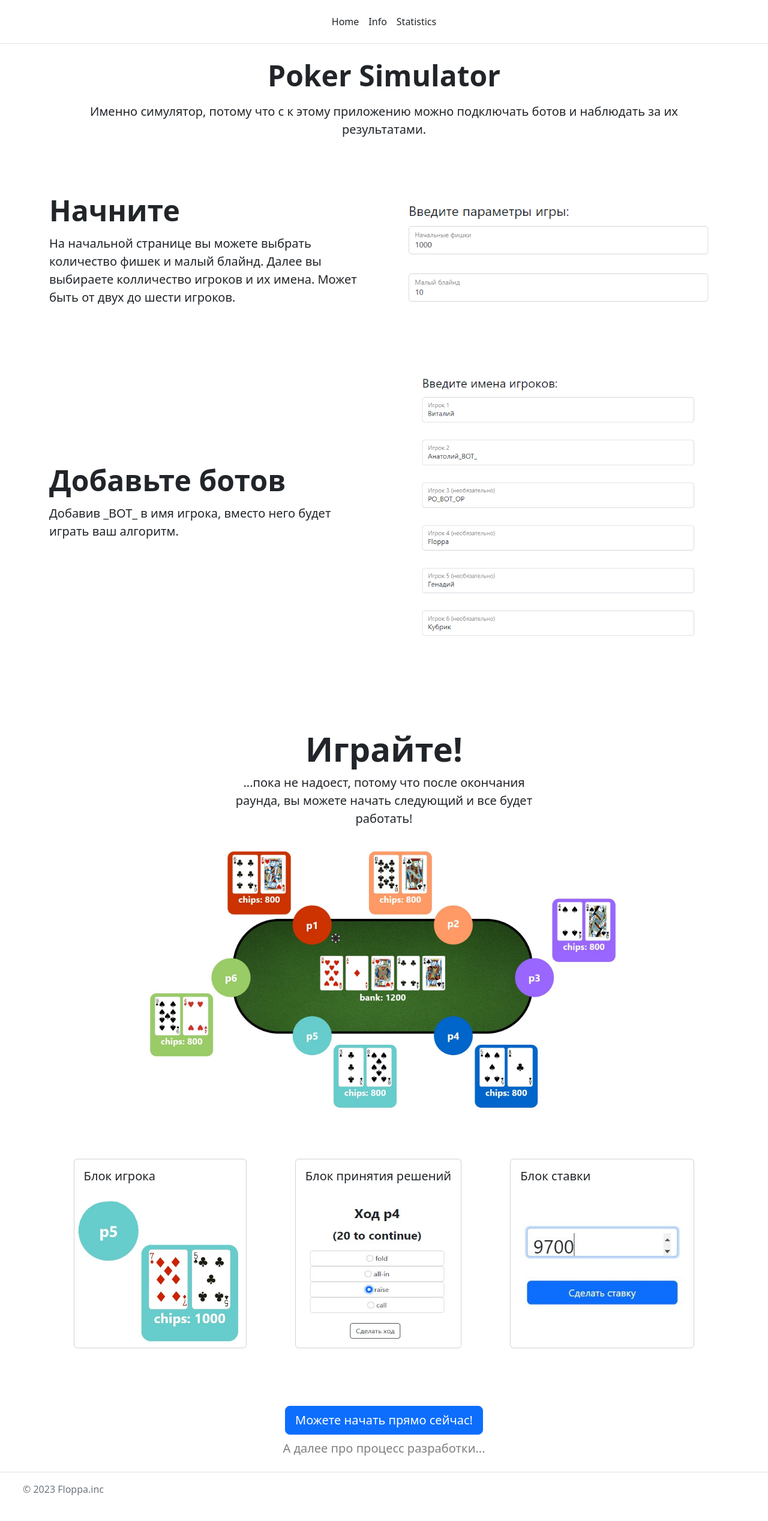
After one commit to rokerius/Poker_web_app, a Flask app: page /about in a window 1280 px wide. The commit adds this page. Shown: the whole page at 60% size. Run offline with Flask 3, Linux system fonts and the light colour scheme.

Commit message:
INFO page update

```diff
--- a/static/css/the_game.css
+++ b/static/css/the_game.css
@@ -1,5 +1,4 @@
 body {
-    background-image:  url("/static/img/background_2.jpg");
 }
 
 
--- /dev/null
+++ b/templates/info.html
@@ -0,0 +1,97 @@
+{% extends 'base.html' %}
+
+{% block title %}
+Информация
+{% endblock %}
+
+{% block body %}
+<div class="container">
+    <h1 class="display-5 fw-bold text-center ch-1 mb-3">Poker Simulator</h1>
+</div>
+<div class="container">
+     <p class="lead text-center">
+         Именно симулятор, потому что с к этому приложению
+         можно подключать ботов и наблюдать за их результатами.
+     </p>
+</div>
+
+<div class="mt-5 container">
+    <div class="row flex-lg-row-reverse align-items-center g-5 py-5">
+        <div class="col-10 col-sm-8 col-lg-6">
+            <img src="/static/img/home_demo.png" class="d-block mx-lg-auto img-fluid"
+                 width="560" loading="lazy" alt="home_demo">
+        </div>
+        <div class="col-lg-6">
+            <h1 class="display-5 fw-bold text-body-emphasis lh-1 mb-3">Начните</h1>
+            <p class="lead">
+                На начальной странице вы можете выбрать количество фишек и малый блайнд.
+                Далее вы выбираете колличество игроков и их имена.
+                Может быть от двух до шести игроков.
+            </p>
+        </div>
+    </div>
+</div>
+
+<div class="container">
+    <div class="row flex-lg-row-reverse align-items-center g-5 py-5">
+        <div class="col-10 col-sm-8 col-lg-6">
+            <img src="/static/img/players_demo.png" class="d-block mx-lg-auto img-fluid"
+                 width="510" loading="lazy" alt="home_demo">
+        </div>
+        <div class="col-lg-6">
+            <h1 class="display-5 fw-bold text-body-emphasis lh-1 mb-3">Добавьте ботов</h1>
+            <p class="lead">
+                Добавив <b>_BOT_</b> в имя игрока, вместо него будет играть ваш алгоритм.
+            </p>
+        </div>
+    </div>
+</div>
+
+<div class="container">
+    <div class="px-4 pt-5 my-5 text-center">
+        <h1 class="display-4 fw-bold text-body-emphasis">Играйте!</h1>
+        <div class="col-lg-6 mx-auto">
+            <p class="lead mb-4">
+                ...пока не надоест, потому что после окончания раунда, вы можете начать следующий и все будет работать!
+            </p>
+        </div>
+        <div class="overflow">
+            <div class="container px-5">
+                <img src="/static/img/game_demo.jpg" class="img-fluid rounded-3 mb-4" alt="Example image" loading="lazy">
+            </div>
+        </div>
+    </div>
+</div>
+
+<div class="pb-5 d-flex justify-content-around container">
+    <div class="card">
+        <div class="card-body">
+            <h5 class="card-title">Блок игрока</h5>
+        </div>
+        <img class="card-img-bottom" src="/static/img/avatar_demo.jpg" height="250px" alt="Card image cap">
+
+    </div>
+    <div class="card">
+        <div class="card-body">
+            <h5 class="card-title">Блок принятия решений</h5>
+        </div>
+        <img class="card-img-bottom" src="/static/img/action_demo.jpg" height="250px" alt="Card image cap">
+    </div>
+    <div class="card">
+        <div class="card-body">
+            <h5 class="card-title">Блок ставки</h5>
+        </div>
+        <img class="card-img-bottom" src="/static/img/bet_demo.jpg" height="250px" alt="Card image cap">
+    </div>
+</div>
+
+<div class="pb-2 pt-5 d-flex justify-content-around container">
+    <a href="/"><button type="button" class="btn btn-primary btn-lg btn-block">Можете начать прямо сейчас!</button></a>
+</div>
+<p class="lead text-center text-black-50">А далее про процесс разработки...</p>
+
+
+
+
+
+{% endblock %}
--- a/templates/the_game.html
+++ b/templates/the_game.html
@@ -181,8 +181,7 @@
             <div class="bet_ask_block">
             <form method="POST">
                 <div class="form-floating">
-                    <input type="number" name="bet" id="bet" class="form-control"><br>
-                    <label>Ставка</label>
+                    <input type="number" name="bet" id="bet" class="form-control" style="font-size: 1.5vw;"><br>
                 </div>
                 <input type="submit" class="w-100 btn btn-lg btn-primary" value="Сделать ставку">
             </form>
```
Also changed, not shown: info.html (deleted, +0 -51 lines), home_demo.png (deleted), instance/my_base.db, players_demo.png (deleted), static/img/action_demo.jpg (added), static/img/avatar_demo.jpg (added), static/img/bet_demo.jpg (added), static/img/game_demo.jpg (added), static/img/home_demo.png (added), static/img/players_demo.png (added), static/img/table_demo.jpg (added).
